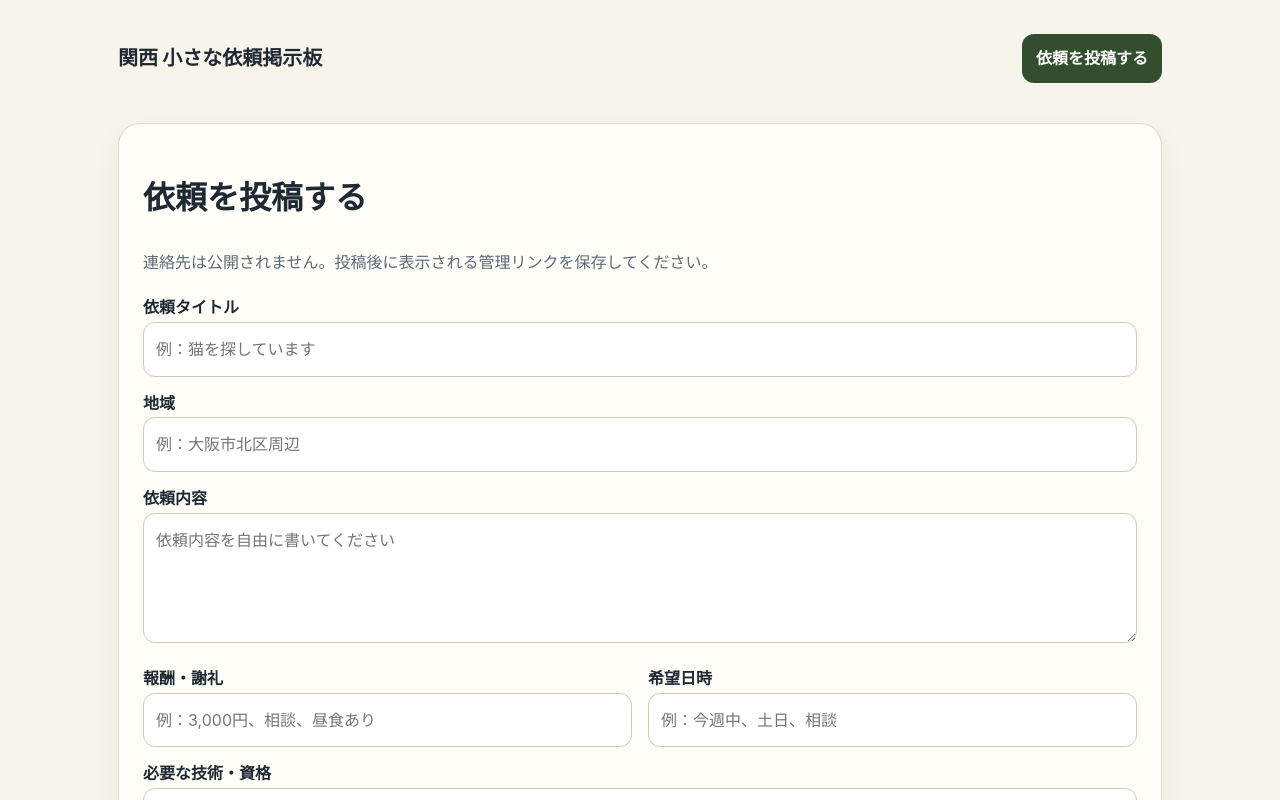
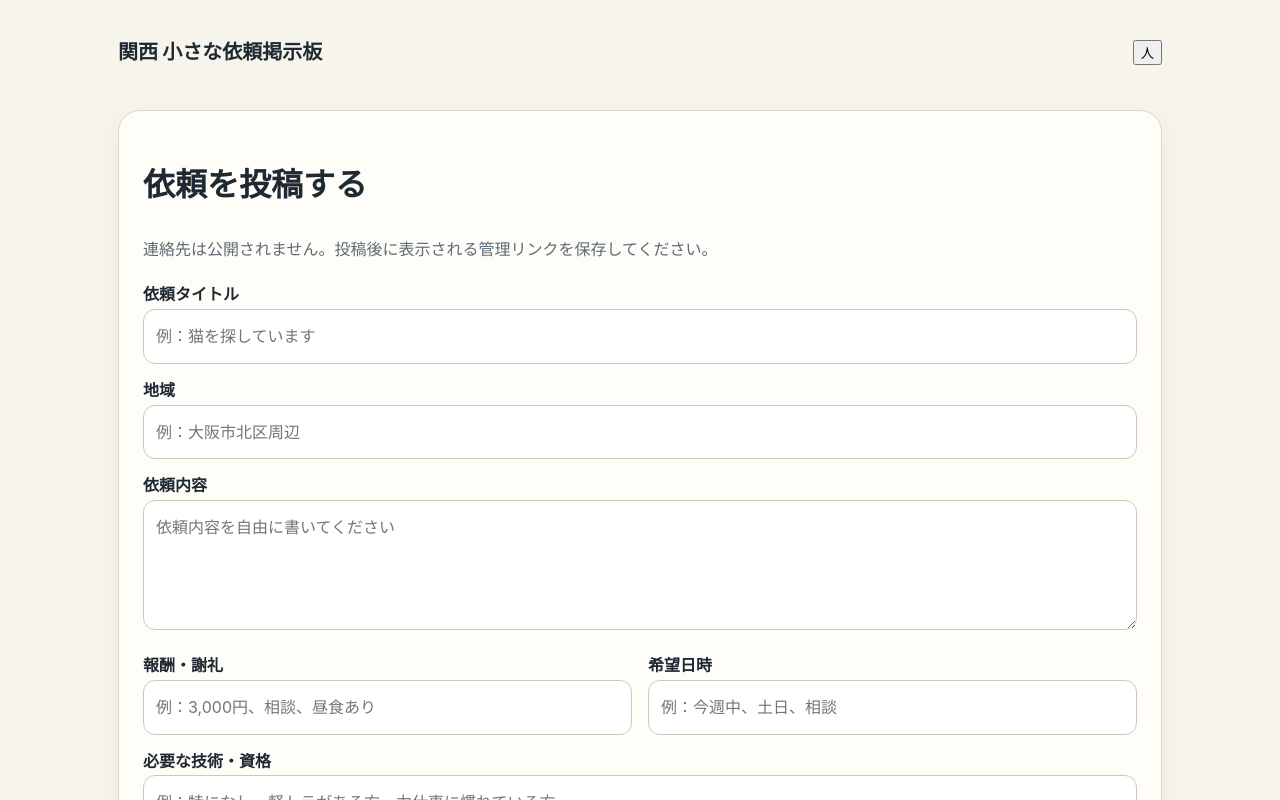
Before and after one commit to free-request-board/free-request-board, a Next.js app in the folder free-request-board-initial/: page /new in a window 1280 px wide. Shown: the top 800 px of the page. Built offline with nearby package versions, Linux system fonts and the light colour scheme; no server answers.

Commit message:
Update layout.tsx

```diff
--- a/free-request-board-initial/app/layout.tsx
+++ b/free-request-board-initial/app/layout.tsx
@@ -1,5 +1,6 @@
 import type { Metadata } from "next";
 import "./globals.css";
+import UserMenu from "./components/UserMenu";
 
 export const metadata: Metadata = {
   title: "関西 小さな依頼掲示板",
@@ -14,7 +15,7 @@ export default function RootLayout({ children }: { children: React.ReactNode })
           <header className="site-header">
             <a href="/" className="brand">関西 小さな依頼掲示板</a>
             <nav>
-              <a href="/new">依頼を投稿する</a>
+              <UserMenu />
             </nav>
           </header>
           {children}
```
